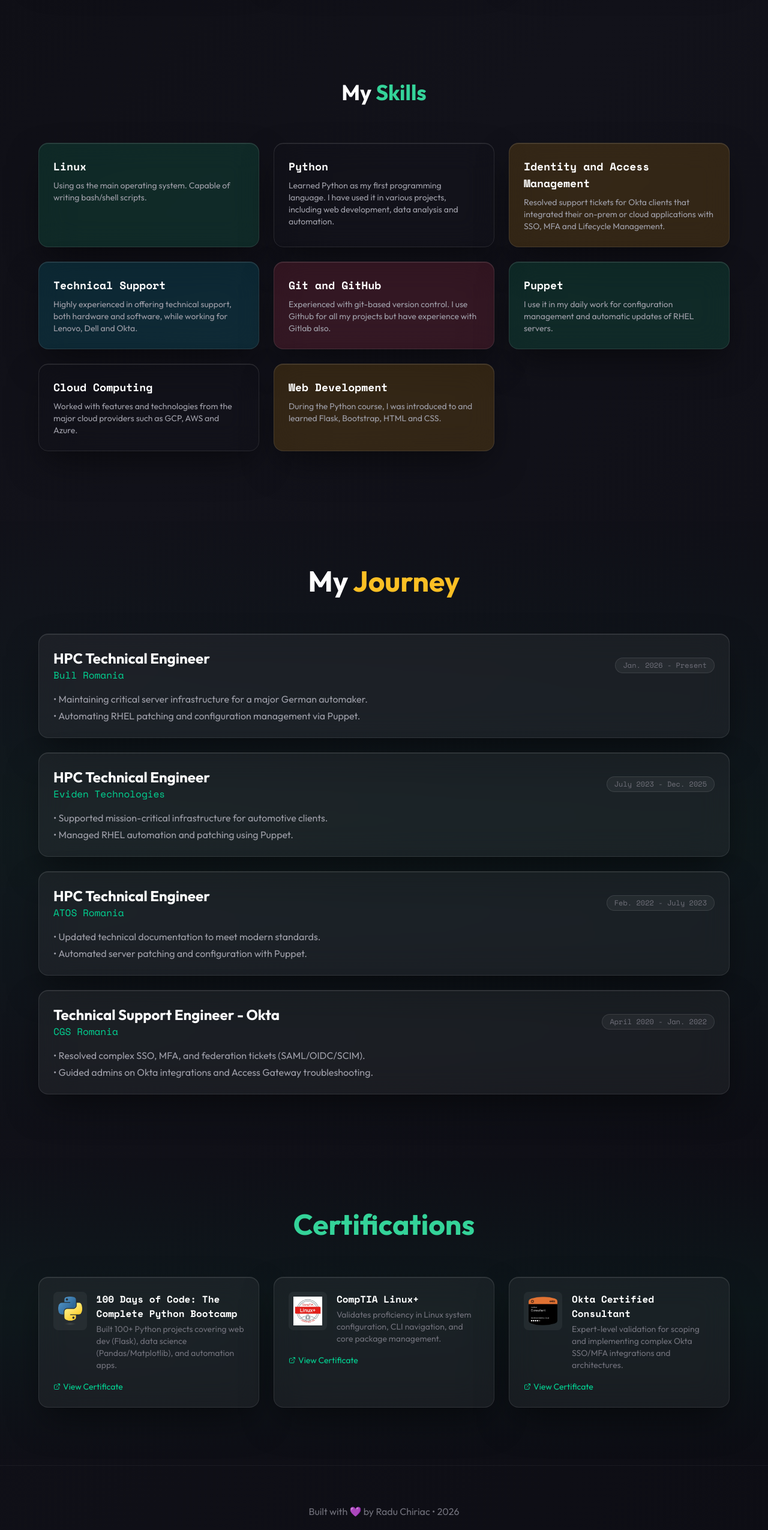
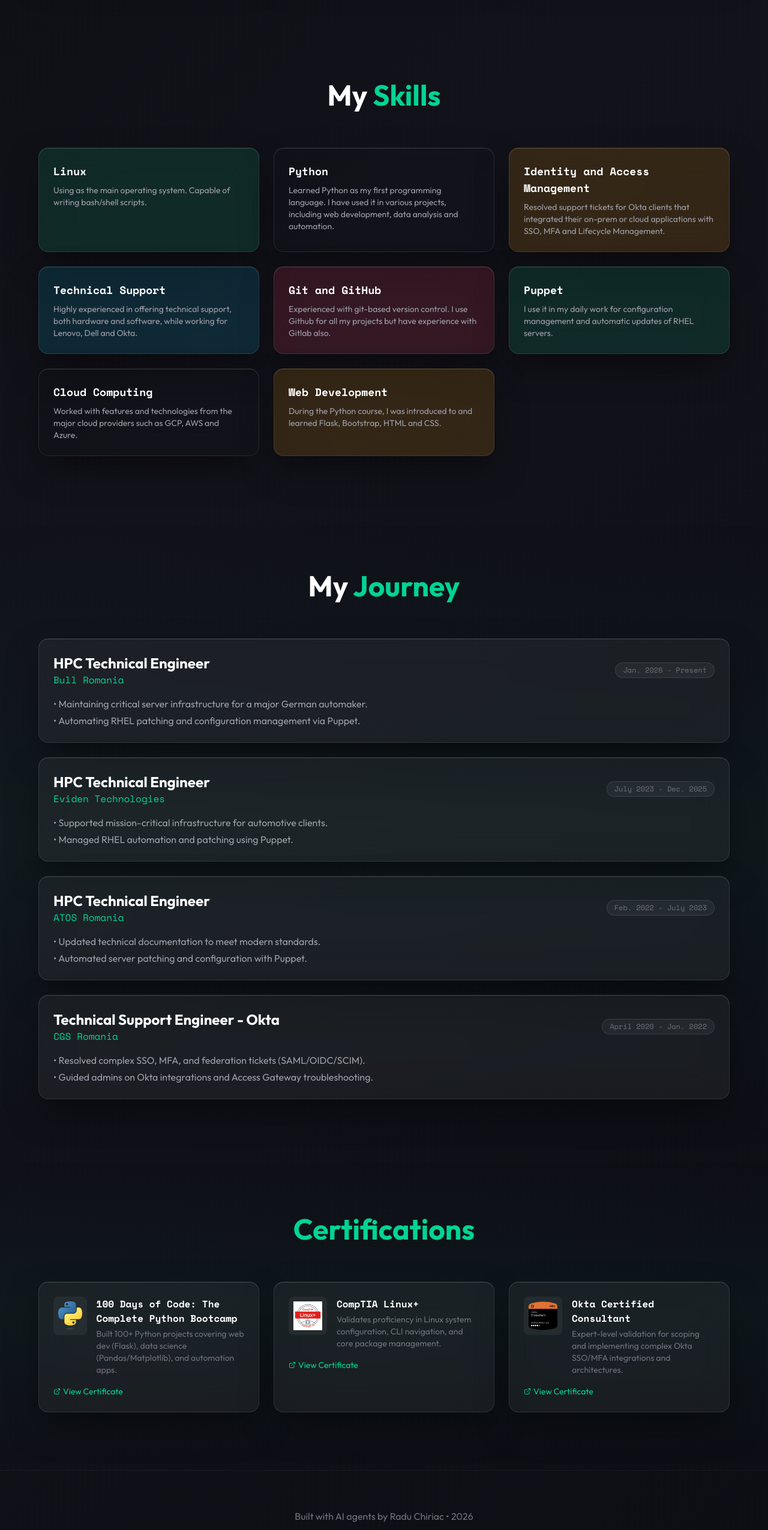
Before and after one commit to the-whiz84/the-whiz.dev, a React (Vite) app: page / in a window 1280 px wide. Shown: the part 1900-4450 px from the top of the page at 60% size. Built offline with nearby package versions, Linux system fonts and the light colour scheme.

Commit message:
Standardize Section Headers (Unified Size & Emerald Color)

```diff
--- a/src/pages/Home.tsx
+++ b/src/pages/Home.tsx
@@ -257,9 +257,9 @@
             initial={{ opacity: 0, y: 20 }}
             whileInView={{ opacity: 1, y: 0 }}
             viewport={{ once: true }}
-              className="font-outfit text-4xl font-bold text-center mb-16"
+            className="font-outfit text-5xl font-bold text-center mb-16"
           >
-              My <span className="text-emerald">Skills</span>
+            My <span className="text-emerald-400">Skills</span>
           </motion.h2>
           <div className="grid-iso">
             {skills.map((skill, i) => (
@@ -287,7 +287,7 @@
 
             className="font-outfit text-5xl font-bold text-center mb-16"
           >
-              My <span className="text-amber">Journey</span>
+            My <span className="text-emerald-400">Journey</span>
           </motion.h2>
           <div className="space-y-6">
             {experience.slice(0, 4).map((exp, i) => (
@@ -329,7 +329,7 @@
 
             className="font-outfit text-5xl font-bold text-center mb-16"
           >
-              <span className="text-emerald">Certifications</span>
+            <span className="text-emerald-400">Certifications</span>
           </motion.h2>
             <div className="grid-iso">
               {certifications.map((cert, i) => (
@@ -367,7 +367,7 @@
             viewport={{ once: true }}
             className="font-outfit text-zinc-500"
           >
-            Built with 💜 by {profile.name} • {new Date().getFullYear()}
+            Built with AI agents by {profile.name} • {new Date().getFullYear()}
           </motion.p>
           <Link to="/privacy" className="block mt-4 text-sm text-zinc-600 hover:text-emerald-400 transition-colors font-space">
             Privacy Policy
```
Also changed, not shown: public/assets/img/logo-variant-wireframe.png (deleted). Lines whose indentation alone changed are shown as unchanged.
